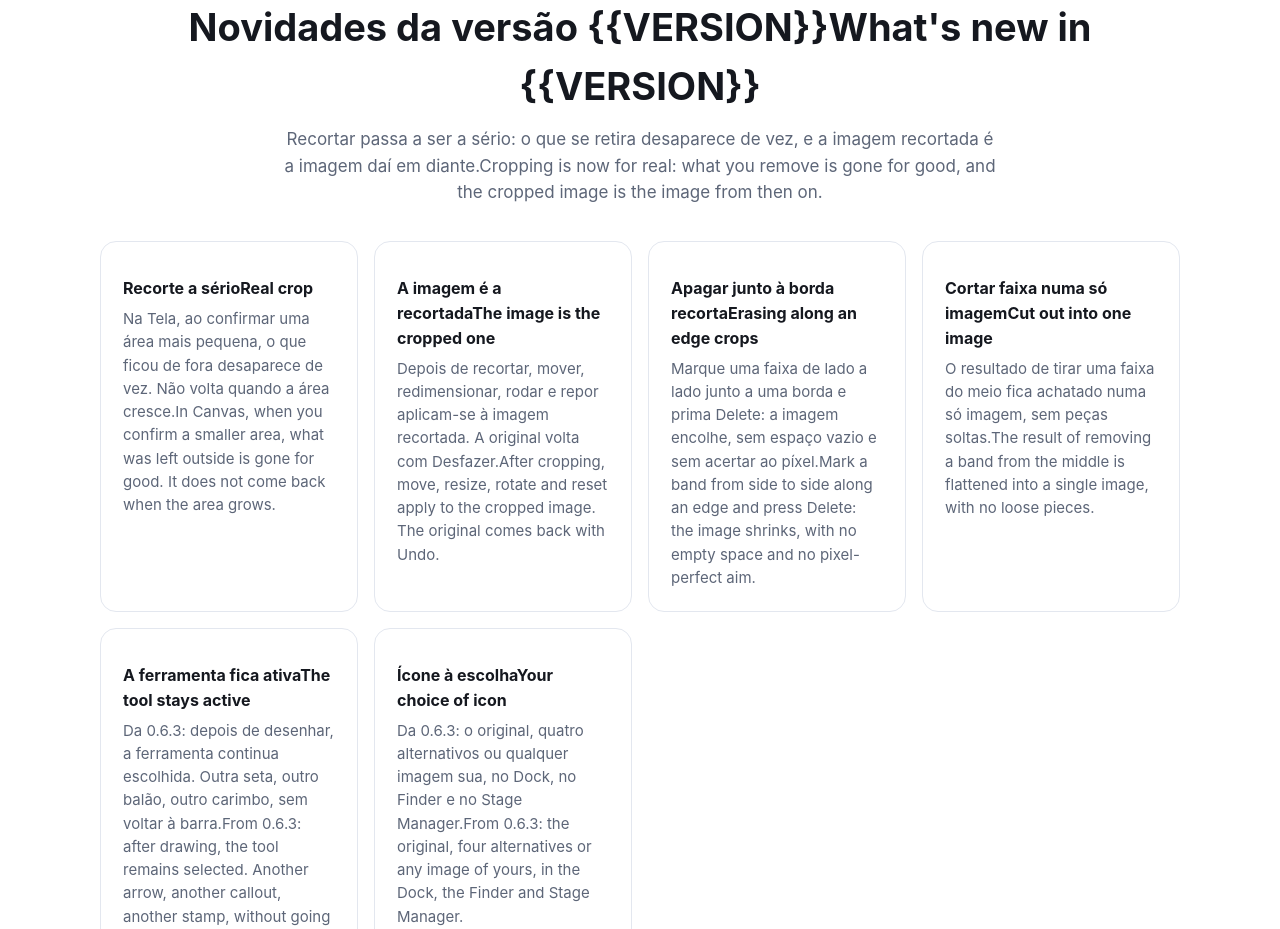
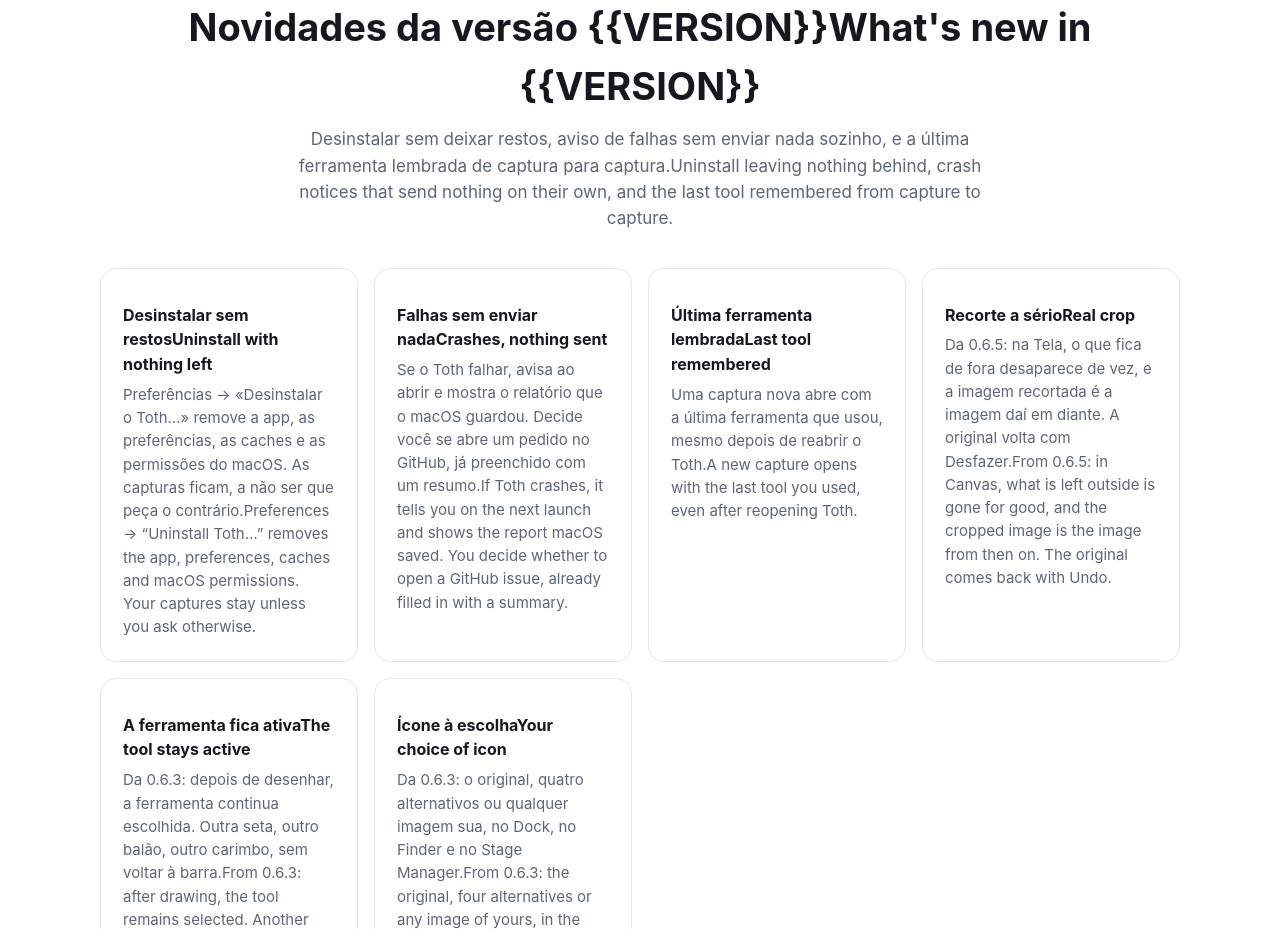
Before and after one commit to LestatPirate/toth, a plain HTML site: page scripts/site/index.src.html in a window 1280 px wide. Shown: the part 6180-7109 px from the top of the page. Drawn offline with Linux system fonts and the light colour scheme; files whose address does not match are found by name.

Commit message:
Versão 0.6.6: desinstalar pela app, aviso de falhas, última ferramenta; novidades no README e no site; build 73
Co-Authored-By: Claude Fable 5.2 <noreply@anthropic.com>

```diff
--- a/scripts/site/index.src.html
+++ b/scripts/site/index.src.html
@@ -213,12 +213,12 @@ footer a{color:var(--muted);text-decoration:underline}
 <section class="one new" id="novo">
   <div class="wrap">
     <h2><span data-pt>Novidades da versão {{VERSION}}</span><span data-en>What's new in {{VERSION}}</span></h2>
-    <p class="lead"><span data-pt>Recortar passa a ser a sério: o que se retira desaparece de vez, e a imagem recortada é a imagem daí em diante.</span><span data-en>Cropping is now for real: what you remove is gone for good, and the cropped image is the image from then on.</span></p>
+    <p class="lead"><span data-pt>Desinstalar sem deixar restos, aviso de falhas sem enviar nada sozinho, e a última ferramenta lembrada de captura para captura.</span><span data-en>Uninstall leaving nothing behind, crash notices that send nothing on their own, and the last tool remembered from capture to capture.</span></p>
     <div class="grid">
-        <div class="card"><h3><span data-pt>Recorte a sério</span><span data-en>Real crop</span></h3><p><span data-pt>Na Tela, ao confirmar uma área mais pequena, o que ficou de fora desaparece de vez. Não volta quando a área cresce.</span><span data-en>In Canvas, when you confirm a smaller area, what was left outside is gone for good. It does not come back when the area grows.</span></p></div>
-        <div class="card"><h3><span data-pt>A imagem é a recortada</span><span data-en>The image is the cropped one</span></h3><p><span data-pt>Depois de recortar, mover, redimensionar, rodar e repor aplicam-se à imagem recortada. A original volta com Desfazer.</span><span data-en>After cropping, move, resize, rotate and reset apply to the cropped image. The original comes back with Undo.</span></p></div>
-        <div class="card"><h3><span data-pt>Apagar junto à borda recorta</span><span data-en>Erasing along an edge crops</span></h3><p><span data-pt>Marque uma faixa de lado a lado junto a uma borda e prima Delete: a imagem encolhe, sem espaço vazio e sem acertar ao píxel.</span><span data-en>Mark a band from side to side along an edge and press Delete: the image shrinks, with no empty space and no pixel-perfect aim.</span></p></div>
-        <div class="card"><h3><span data-pt>Cortar faixa numa só imagem</span><span data-en>Cut out into one image</span></h3><p><span data-pt>O resultado de tirar uma faixa do meio fica achatado numa só imagem, sem peças soltas.</span><span data-en>The result of removing a band from the middle is flattened into a single image, with no loose pieces.</span></p></div>
+        <div class="card"><h3><span data-pt>Desinstalar sem restos</span><span data-en>Uninstall with nothing left</span></h3><p><span data-pt>Preferências → «Desinstalar o Toth…» remove a app, as preferências, as caches e as permissões do macOS. As capturas ficam, a não ser que peça o contrário.</span><span data-en>Preferences → “Uninstall Toth…” removes the app, preferences, caches and macOS permissions. Your captures stay unless you ask otherwise.</span></p></div>
+        <div class="card"><h3><span data-pt>Falhas sem enviar nada</span><span data-en>Crashes, nothing sent</span></h3><p><span data-pt>Se o Toth falhar, avisa ao abrir e mostra o relatório que o macOS guardou. Decide você se abre um pedido no GitHub, já preenchido com um resumo.</span><span data-en>If Toth crashes, it tells you on the next launch and shows the report macOS saved. You decide whether to open a GitHub issue, already filled in with a summary.</span></p></div>
+        <div class="card"><h3><span data-pt>Última ferramenta lembrada</span><span data-en>Last tool remembered</span></h3><p><span data-pt>Uma captura nova abre com a última ferramenta que usou, mesmo depois de reabrir o Toth.</span><span data-en>A new capture opens with the last tool you used, even after reopening Toth.</span></p></div>
+        <div class="card"><h3><span data-pt>Recorte a sério</span><span data-en>Real crop</span></h3><p><span data-pt>Da 0.6.5: na Tela, o que fica de fora desaparece de vez, e a imagem recortada é a imagem daí em diante. A original volta com Desfazer.</span><span data-en>From 0.6.5: in Canvas, what is left outside is gone for good, and the cropped image is the image from then on. The original comes back with Undo.</span></p></div>
         <div class="card"><h3><span data-pt>A ferramenta fica ativa</span><span data-en>The tool stays active</span></h3><p><span data-pt>Da 0.6.3: depois de desenhar, a ferramenta continua escolhida. Outra seta, outro balão, outro carimbo, sem voltar à barra.</span><span data-en>From 0.6.3: after drawing, the tool remains selected. Another arrow, another callout, another stamp, without going back to the bar.</span></p></div>
         <div class="card"><h3><span data-pt>Ícone à escolha</span><span data-en>Your choice of icon</span></h3><p><span data-pt>Da 0.6.3: o original, quatro alternativos ou qualquer imagem sua, no Dock, no Finder e no Stage Manager.</span><span data-en>From 0.6.3: the original, four alternatives or any image of yours, in the Dock, the Finder and Stage Manager.</span></p></div>
     </div>
```
Also changed, not shown: 2 other files.
